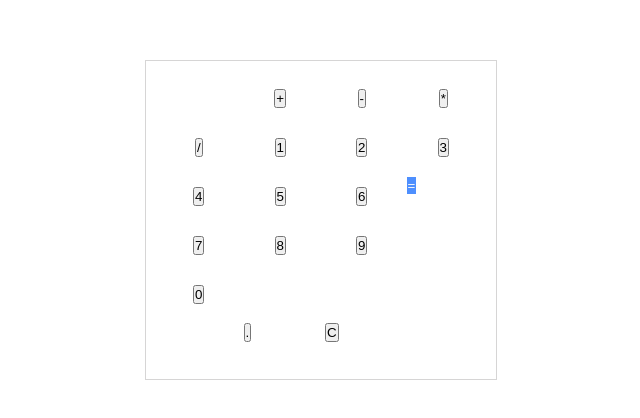
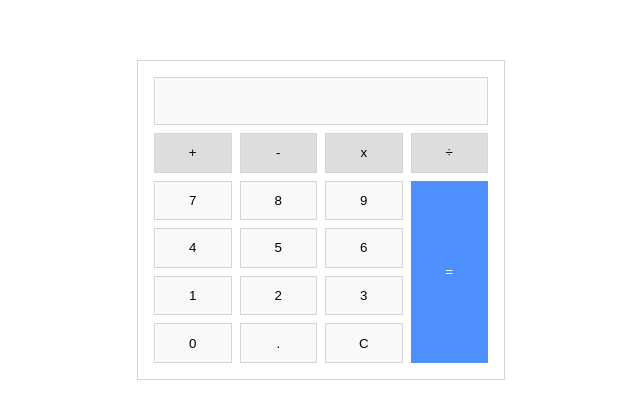
Before and after one commit to Gowtham1802/Calculator, a plain HTML site: page index.html in a window 1280 px wide. Shown: the part 180-598 px from the top of the page, without its empty margins (319-959 px from the left). Drawn offline with Linux system fonts and the light colour scheme.

Commit message:
add changes codes

```diff
--- a/index.html
+++ b/index.html
@@ -8,52 +8,56 @@
 </head>
 <body>
   <div class="container">
-    <div class="input"></div>
-    <div class="opertors"><button class="add">+</button></div>
-    <div class="opertors"><button class="minus">-</button></div>
-    <div class="opertors"><button class="multiplication">*</button></div>
-    <div class="opertors"><button class="divison">/</button></div>
-    <div class="numbers">
-      <button class="one" value="1">1</button>
+    <div class="display">
+      <p class="result"></p>
+      <p class="input-text"></p>
     </div>
-    <div class="numbers">
-      <button class="two" value="2">2</button>
+    <div class="addOperator"><button class="add operator input" value="+">+</button></div>
+    <div class="minusOperator"><button class="minus operator input" value="-">-</button></div>
+    <div class="multiplicationOperator"><button class="multiplication operator input" value="x">x</button></div>
+    <div class="divisonOpertors"><button class="divison operator input" value="÷">÷</button></div>
+    <div class="numberSeven">
+      <button class="seven number input" value="7">7</button>
     </div>
-    <div class="numbers">
-      <button class="three" value="3">3</button>
+    <div class="numberEight">
+      <button class="eight number input" value="8">8</button>
     </div>
-    <div class="numbers">
-      <button class="four" value="4">4</button>
+    <div class="numberNine">
+      <button class="nine number input" value="9">9</button>
     </div>
-    <div class="numbers">
-      <button class="five" value="5">5</button>
+    <div class="numberFour">
+      <button class="four number input" value="4">4</button>
     </div>
-    <div class="numbers">
-      <button class="six" value="6">6</button>
+    <div class="numberFive">
+      <button class="five number input" value="5">5</button>
     </div>
-    <div class="numbers">
-      <button class="seven" value="7">7</button>
+    <div class="numberSix">
+      <button class="six number input" value="6">6</button>
     </div>
-    <div class="numbers">
-      <button class="eight" value="8">8</button>
+    <div class="numberOne">
+      <button class="one number input" value="1">1</button>
     </div>
-    <div class="numbers">
-      <button class="nine" value="9">9</button>
+    <div class="numberTwo">
+      <button class="two number input" value="2">2</button>
     </div>
-    <div class="numbers">
-      <button class="zero" value="0">0</button>
+    <div class="numberThree">
+      <button class="three number input" value="3">3</button>
+    </div>
+    <div class="numberZero">
+      <button class="zero number input" value="0">0</button>
     </div>
     <div class="dot">
-      <button class="deciaml-dot">.</button>
+      <button class="deciaml-dot number input" value=".">.</button>
     </div>
     <div class="clear">
-      <button class="clear">C</button>
+      <button class="clear number input" value="C">C</button>
     </div>
     <div class="equal">
-      <button class="equal-operator">=</button>
+      <button class="equal-operator input" value="=">=</button>
     </div>
+  </div>
 
-    <script src="./script.js"></script>
-  </div>
+
+  <script src="./script.js"></script>
 </body>
 </html>
--- a/script.js
+++ b/script.js
@@ -1,4 +1,4 @@
-'use script';
+'use scrit';
 
 // input
 const inputElement = document.querySelectorAll('.input');
--- a/style.css
+++ b/style.css
@@ -27,7 +27,7 @@ body {
 }
 
 .container {
-  width: 22rem;
+  width: 23rem;
   height: 20rem;
   padding: 1rem;
   border: 1px solid rgb(214, 213, 213);
@@ -42,14 +42,14 @@ body {
 /* calculator btn style starts here!!! */
 
 /* btn */
-buttonqq{
+button {
   width: 100%;
   height: 100%;
 }
 
 .display {
   background-color: var(--clr-white);
-  height: 5rem;
+  height: 3rem;
   border: 1px solid rgb(214, 213, 213);
   justify-self: stretch;
   align-self: stretch;
```
